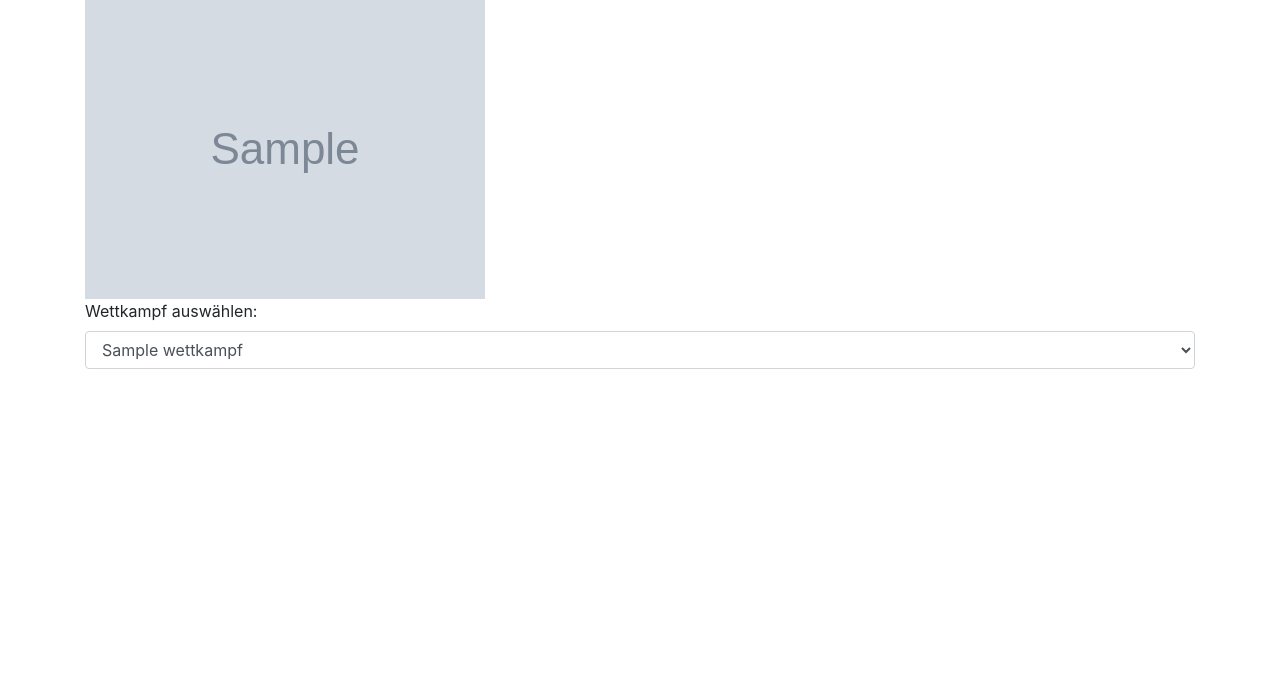
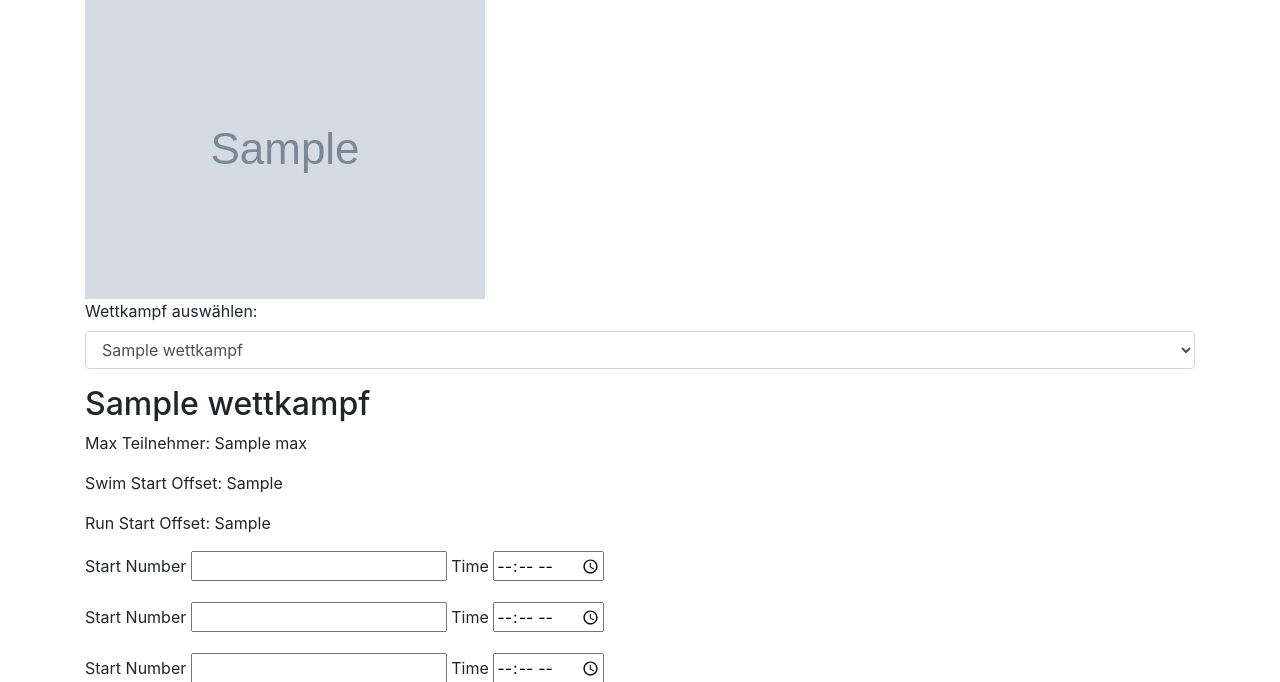
Before and after one commit to december-soul/TriA-Webserver, a Python web app: template templates/index.html in a window 1280 px wide. Shown: the part 57-739 px from the top of the page. Before the commit the page ends 426 px from the top, so only its background shows below. Run offline with Jinja, Linux system fonts and the light colour scheme; the template is opened without the code that fills it: most values are stand-ins (such as "Sample title", 1, 10 or a date in 2020); grey boxes marked "Sample" are stand-in pictures; some libraries are stand-ins or nearby versions.

Commit message:
feat: Show first wettkampf form by default on page load

```diff
--- a/templates/index.html
+++ b/templates/index.html
@@ -42,6 +42,9 @@
         {% endfor %}
 
         <script>
+            // Show the first wettkampf form by default
+            document.querySelector('.wettkampf-form').style.display = 'block';
+
             document.getElementById('wettkampfSelect').addEventListener('change', function() {
                 var selected = this.value;
                 document.querySelectorAll('.wettkampf-form').forEach(function(form, index) {
```
